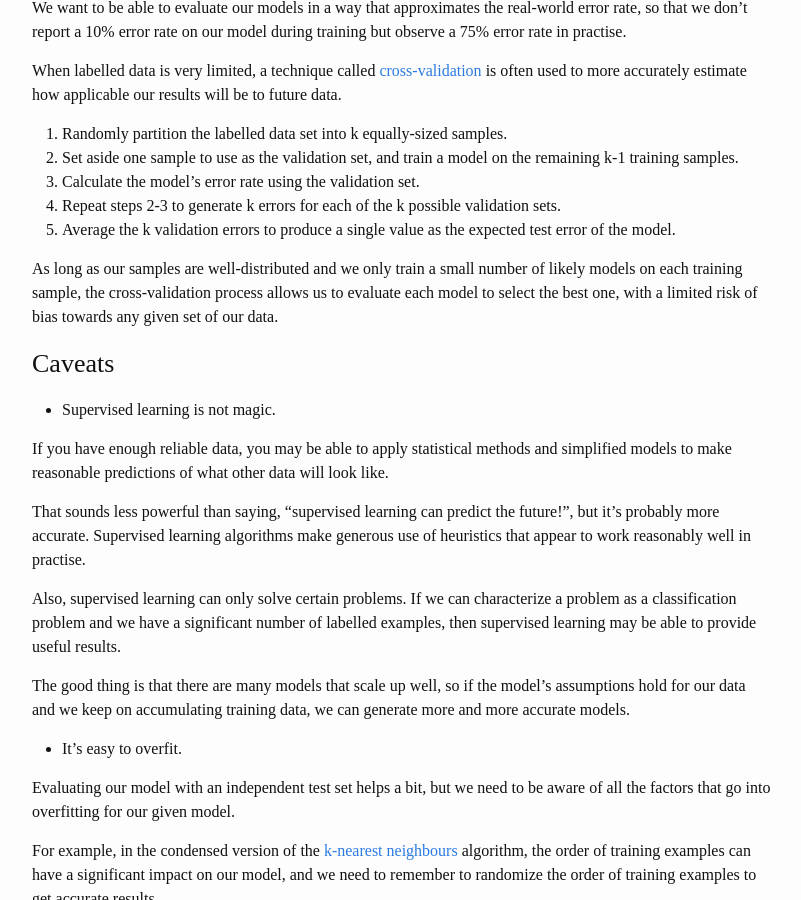
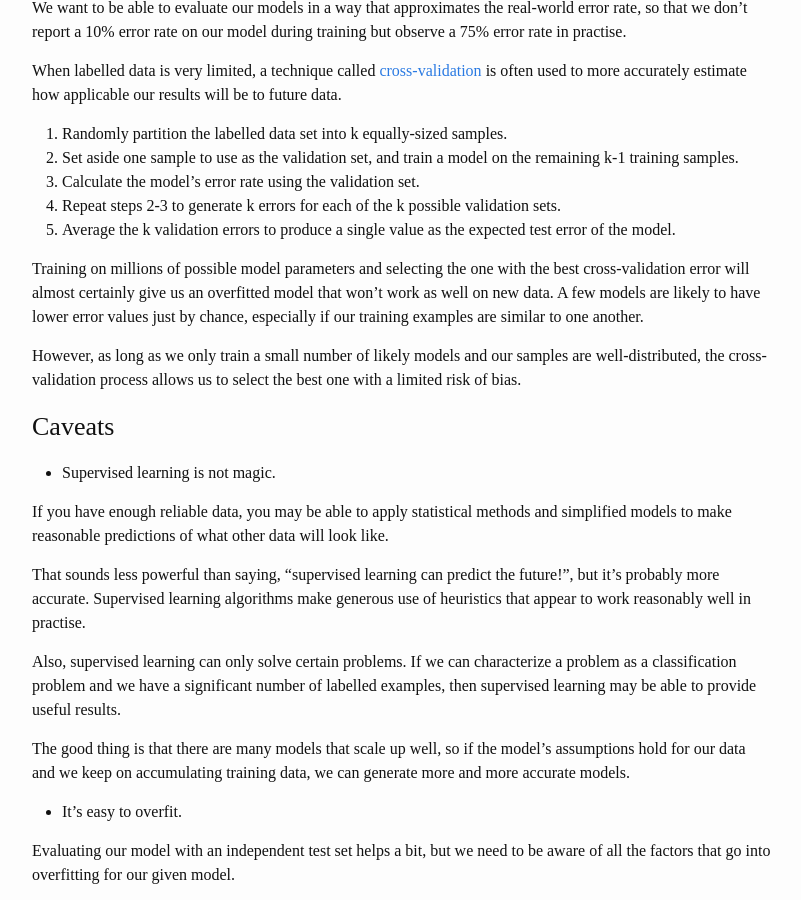
Before and after one commit to msayson/msayson.github.io, a Jekyll site: the page built from _posts/2016-10-09-supervised-learning.markdown, in a window 1280 px wide and 900 px high, scrolled down 1869 px. Shown: the whole window, without its empty margins (238-1039 px from the left). Built offline with Jekyll 4.4.1, drawn with Linux system fonts in a browser that asks for light colours.

Commit message:
Clarified cross-validation process and use for evaluating possible models

```diff
--- a/_posts/2016-10-09-supervised-learning.markdown
+++ b/_posts/2016-10-09-supervised-learning.markdown
@@ -58,7 +58,9 @@ When labelled data is very limited, a technique called [cross-validation](https:
 4. Repeat steps 2-3 to generate k errors for each of the k possible validation sets.
 5. Average the k validation errors to produce a single value as the expected test error of the model.
 
-As long as our samples are well-distributed and we only train a small number of likely models on each training sample, the cross-validation process allows us to evaluate each model to select the best one, with a limited risk of bias towards any given set of our data.
+Training on millions of possible model parameters and selecting the one with the best cross-validation error will almost certainly give us an overfitted model that won't work as well on new data.  A few models are likely to have lower error values just by chance, especially if our training examples are similar to one another.
+
+However, as long as we only train a small number of likely models and our samples are well-distributed, the cross-validation process allows us to select the best one with a limited risk of bias.
 
 ### Caveats
 
```
